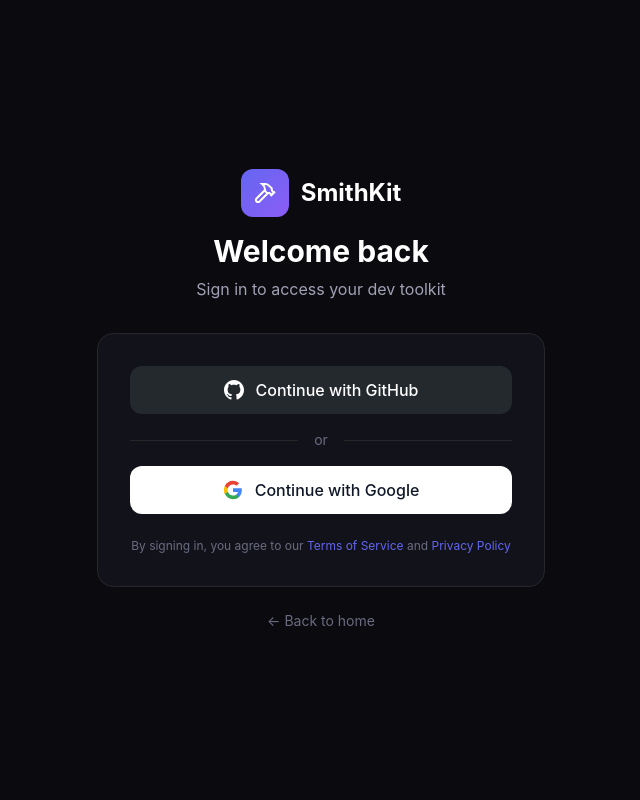
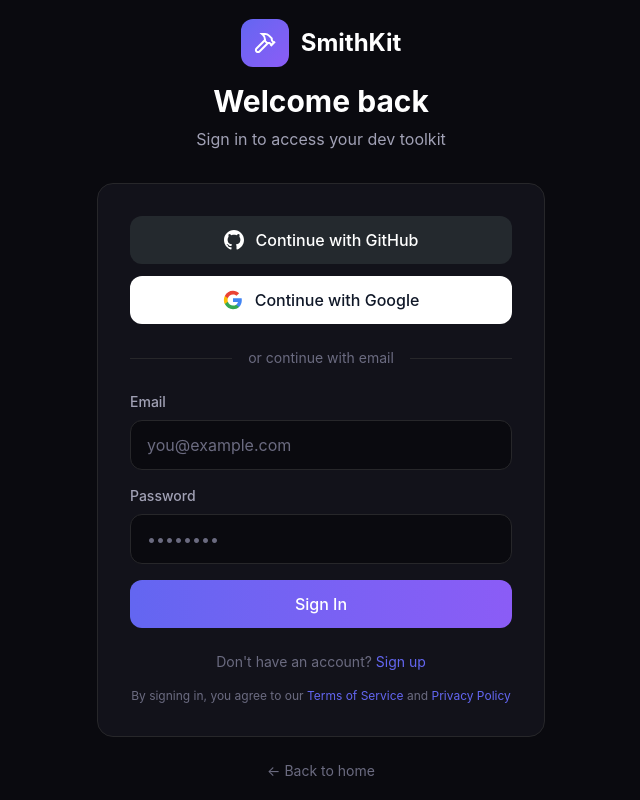
Before and after one commit to CoHoast/smith-kit, a Next.js app in the folder apps/web/: page /login in a window 1280 px wide. Shown: the whole page, without its empty margins (319-959 px from the left). Built offline with nearby package versions, Linux system fonts and the light colour scheme; no server answers.

Commit message:
feat: add email/password signup option to login page
- Email + password sign in and sign up
- Toggle between sign in / sign up modes
- Error and success message handling
- Keeps GitHub and Google OAuth options

```diff
--- a/apps/web/app/(auth)/login/page.tsx
+++ b/apps/web/app/(auth)/login/page.tsx
@@ -5,10 +5,16 @@
 
 export default function LoginPage() {
   const [isLoading, setIsLoading] = useState(false);
+  const [mode, setMode] = useState<'signin' | 'signup'>('signin');
+  const [email, setEmail] = useState('');
+  const [password, setPassword] = useState('');
+  const [message, setMessage] = useState('');
+  const [error, setError] = useState('');
   const supabase = createClient();
 
   const handleGitHubLogin = async () => {
     setIsLoading(true);
+    setError('');
     await supabase.auth.signInWithOAuth({
       provider: 'github',
       options: {
@@ -20,12 +26,46 @@
 
   const handleGoogleLogin = async () => {
     setIsLoading(true);
+    setError('');
     await supabase.auth.signInWithOAuth({
       provider: 'google',
       options: {
         redirectTo: `${window.location.origin}/callback`,
       },
     });
+  };
+
+  const handleEmailAuth = async (e: React.FormEvent) => {
+    e.preventDefault();
+    setIsLoading(true);
+    setError('');
+    setMessage('');
+
+    if (mode === 'signup') {
+      const { error } = await supabase.auth.signUp({
+        email,
+        password,
+        options: {
+          emailRedirectTo: `${window.location.origin}/callback`,
+        },
+      });
+      if (error) {
+        setError(error.message);
+      } else {
+        setMessage('Check your email for the confirmation link!');
+      }
+    } else {
+      const { error } = await supabase.auth.signInWithPassword({
+        email,
+        password,
+      });
+      if (error) {
+        setError(error.message);
+      } else {
+        window.location.href = '/dashboard';
+      }
+    }
+    setIsLoading(false);
   };
 
   return (
@@ -43,13 +83,18 @@
             </div>
             <span className="text-2xl font-bold text-white">SmithKit</span>
           </div>
-          <h1 className="text-3xl font-bold text-white mb-2">Welcome back</h1>
-          <p className="text-[#a1a1b5]">Sign in to access your dev toolkit</p>
+          <h1 className="text-3xl font-bold text-white mb-2">
+            {mode === 'signin' ? 'Welcome back' : 'Create account'}
+          </h1>
+          <p className="text-[#a1a1b5]">
+            {mode === 'signin' ? 'Sign in to access your dev toolkit' : 'Start building with SmithKit'}
+          </p>
         </div>
 
         {/* Auth Card */}
         <div className="bg-[#12121a] border border-[#27272a] rounded-2xl p-8">
-          <div className="space-y-4">
+          {/* OAuth Buttons */}
+          <div className="space-y-3 mb-6">
             {/* GitHub */}
             <button
               onClick={handleGitHubLogin}
@@ -61,16 +106,6 @@
               </svg>
               Continue with GitHub
             </button>
-
-            {/* Divider */}
-            <div className="relative">
-              <div className="absolute inset-0 flex items-center">
-                <div className="w-full border-t border-[#27272a]"></div>
-              </div>
-              <div className="relative flex justify-center text-sm">
-                <span className="px-4 bg-[#12121a] text-[#6b6b80]">or</span>
-              </div>
-            </div>
 
             {/* Google */}
             <button
@@ -88,8 +123,85 @@
             </button>
           </div>
 
+          {/* Divider */}
+          <div className="relative mb-6">
+            <div className="absolute inset-0 flex items-center">
+              <div className="w-full border-t border-[#27272a]"></div>
+            </div>
+            <div className="relative flex justify-center text-sm">
+              <span className="px-4 bg-[#12121a] text-[#6b6b80]">or continue with email</span>
+            </div>
+          </div>
+
+          {/* Email Form */}
+          <form onSubmit={handleEmailAuth} className="space-y-4">
+            <div>
+              <label className="block text-sm font-medium text-[#a1a1b5] mb-2">Email</label>
+              <input
+                type="email"
+                value={email}
+                onChange={(e) => setEmail(e.target.value)}
+                placeholder="you@example.com"
+                required
+                className="w-full px-4 py-3 rounded-xl bg-[#0a0a0f] border border-[#27272a] text-white placeholder-[#6b6b80] focus:border-[#6366f1] focus:outline-none"
+              />
+            </div>
+            <div>
+              <label className="block text-sm font-medium text-[#a1a1b5] mb-2">Password</label>
+              <input
+                type="password"
+                value={password}
+                onChange={(e) => setPassword(e.target.value)}
+                placeholder="••••••••"
+                required
+                minLength={6}
+                className="w-full px-4 py-3 rounded-xl bg-[#0a0a0f] border border-[#27272a] text-white placeholder-[#6b6b80] focus:border-[#6366f1] focus:outline-none"
+              />
+            </div>
+
+            {error && (
+              <p className="text-red-500 text-sm">{error}</p>
+            )}
+            {message && (
+              <p className="text-green-500 text-sm">{message}</p>
+            )}
+
+            <button
+              type="submit"
+              disabled={isLoading}
+              className="w-full px-4 py-3 rounded-xl bg-gradient-to-r from-[#6366f1] to-[#8b5cf6] text-white font-medium hover:opacity-90 transition-opacity disabled:opacity-50"
+            >
+              {isLoading ? 'Loading...' : mode === 'signin' ? 'Sign In' : 'Create Account'}
+            </button>
+          </form>
+
+          {/* Toggle mode */}
+          <p className="text-center text-sm text-[#6b6b80] mt-6">
+            {mode === 'signin' ? (
+              <>
+                Don&apos;t have an account?{' '}
+                <button
+                  onClick={() => { setMode('signup'); setError(''); setMessage(''); }}
+                  className="text-[#6366f1] hover:underline"
+                >
+                  Sign up
+                </button>
+              </>
+            ) : (
+              <>
+                Already have an account?{' '}
+                <button
+                  onClick={() => { setMode('signin'); setError(''); setMessage(''); }}
+                  className="text-[#6366f1] hover:underline"
+                >
+                  Sign in
+                </button>
+              </>
+            )}
+          </p>
+
           {/* Terms */}
-          <p className="text-center text-xs text-[#6b6b80] mt-6">
+          <p className="text-center text-xs text-[#6b6b80] mt-4">
             By signing in, you agree to our{' '}
             <a href="#" className="text-[#6366f1] hover:underline">Terms of Service</a>
             {' '}and{' '}
@@ -99,7 +211,7 @@
 
         {/* Back to home */}
         <p className="text-center text-sm text-[#6b6b80] mt-6">
-          <a href="/" className="hover:text-white transition-colors">← Back to home</a>
+          <a href="https://smithkitlanding-production.up.railway.app" className="hover:text-white transition-colors">← Back to home</a>
         </p>
       </div>
     </div>
```
